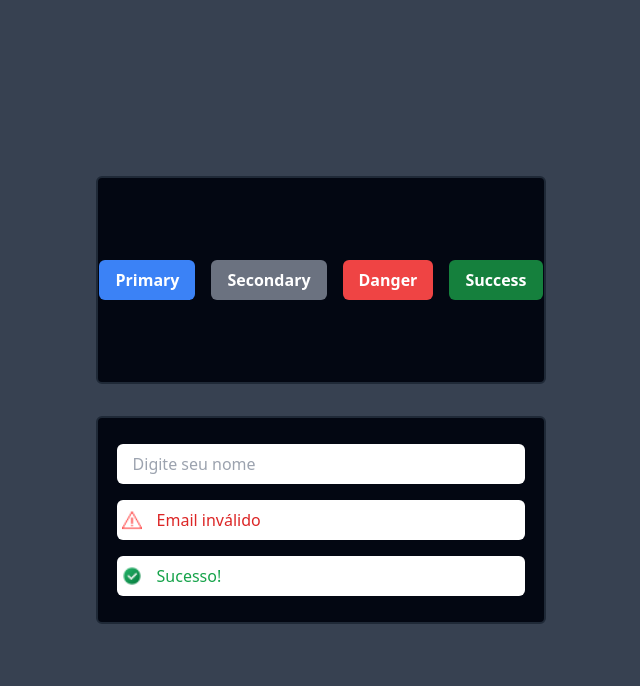
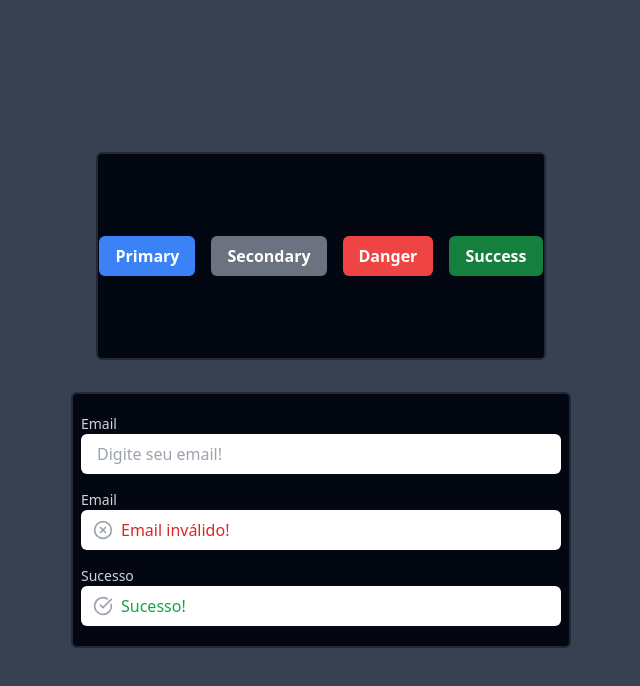
Before and after one commit to welliaquim/buttonStyling, a React (Vite) app: page / in a window 1280 px wide. Shown: the top 686 px of the page, without its empty margins (319-959 px from the left). Built offline with nearby package versions, Linux system fonts and the light colour scheme.

Commit message:
feat: add reusable components (Button, Input, Card) with Lucide icons and layout improvements

```diff
--- a/package.json
+++ b/package.json
@@ -11,6 +11,7 @@
   },
   "dependencies": {
     "clsx": "^2.1.1",
+    "lucide-react": "^0.485.0",
     "react": "^19.0.0",
     "react-dom": "^19.0.0"
   },
--- a/src/App.tsx
+++ b/src/App.tsx
@@ -1,28 +1,38 @@
 import Button from "./Components/Button";
+import Card from "./Components/Card";
 import Input from "./Components/Input";
 import "./input.css";
-import IconError from "./assets/icon-error.png";
-import IconSuccess from "./assets/icon-sucess.png";
+import { XCircle, CheckCircle } from "lucide-react";
 
 function App() {
   return (
     <>
       <div className="bg-gray-700 w-full h-screen flex flex-col gap-8 justify-center items-center">
-        <div className="bg-gray-950 w-[450px] h-52 flex justify-center items-center rounded-md border-2 border-gray-800 gap-4">
+        <Card w="w-[450px]" h="h-52" gap="gap-4">
           <Button variant="primary" text="Primary"></Button>
           <Button variant="secondary" text="Secondary"></Button>
           <Button variant="danger" text="Danger"></Button>
           <Button variant="success" text="Success"></Button>
-        </div>
-        <div className="bg-gray-950 w-[450px] h-52 flex flex-col justify-center items-center rounded-md border-2 border-gray-800 gap-4">
-          <Input placeholder="Digite seu nome" variant="default" />
+        </Card>
+        <Card w="w-[500px]" h="h-64" flexType="flex-col">
           <Input
-            placeholder="Email inválido"
+            label="Email"
+            placeholder="Digite seu email!"
+            variant="default"
+          />
+          <Input
+            label="Email"
+            placeholder="Email inválido!"
             variant="error"
-            icon={IconError}
+            icon={XCircle}
           />
-          <Input placeholder="Sucesso!" variant="success" icon={IconSuccess} />
-        </div>
+          <Input
+            label="Sucesso"
+            placeholder="Sucesso!"
+            variant="success"
+            icon={CheckCircle}
+          />
+        </Card>
       </div>
     </>
   );
--- /dev/null
+++ b/src/Components/Card.tsx
@@ -0,0 +1,27 @@
+import clsx from "clsx";
+
+type CardProps = {
+  w: string;
+  h: string;
+  gap?: string;
+  flexType?: string;
+  children: React.ReactNode;
+};
+
+function Card({ w, h, gap, flexType, children }: CardProps) {
+  return (
+    <div
+      className={clsx(
+        "bg-gray-950 flex justify-center items-center rounded-md border-2 border-gray-800",
+        w,
+        gap,
+        flexType,
+        h
+      )}
+    >
+      {children}
+    </div>
+  );
+}
+
+export default Card;
--- a/src/Components/Input.tsx
+++ b/src/Components/Input.tsx
@@ -1,13 +1,19 @@
 import clsx from "clsx";
+import { LucideIcon } from "lucide-react";
 import { InputHTMLAttributes } from "react";
 
 type InputProps = InputHTMLAttributes<HTMLInputElement> & {
-  placeholder?: string;
+  label?: "string";
   variant: "default" | "error" | "success";
-  icon?: string;
+  icon?: LucideIcon;
 };
 
-function Input({ variant = "default", icon, ...props }: InputProps) {
+function Input({
+  label,
+  variant = "default",
+  icon: Icon,
+  ...props
+}: InputProps) {
   const variantClasses = {
     default: "border-gray-300 focus:border-blue-500 focus:ring-blue-500",
     error:
@@ -17,22 +23,22 @@ function Input({ variant = "default", icon, ...props }: InputProps) {
   };
 
   return (
+    <div className="w-full flex flex-col p-2">
+      {label && <label className="text-gray-300 text-sm">{label}</label>}
       <div className="relative w-full flex justify-center">
-      {icon && (
-        <img
-          src={icon}
-          alt="Ícone"
-          className="absolute left-6 top-1/2 transform -translate-y-1/2 w-5 h-5"
-        />
+        {Icon && (
+          <Icon className="absolute left-3 top-1/2 transform -translate-y-1/2 w-5 h-5 text-gray-400" />
         )}
         <input
           className={clsx(
-          "w-11/12 px-3 py-2 rounded-md outline-none focus:ring-2 transition-all",
+            "w-full px-3 py-2 rounded-md outline-none focus:ring-2 transition-all",
             variantClasses[variant],
-          icon ? "pl-10" : "pl-4"
+            Icon ? "pl-10" : "pl-4"
           )}
+          aria-invalid={variant === "error"}
           {...props}
         />
+      </div>
     </div>
   );
 }
```
Also changed, not shown: 1 other file (tests, documents, lock files or other folders). Lines whose indentation alone changed are shown as unchanged.
